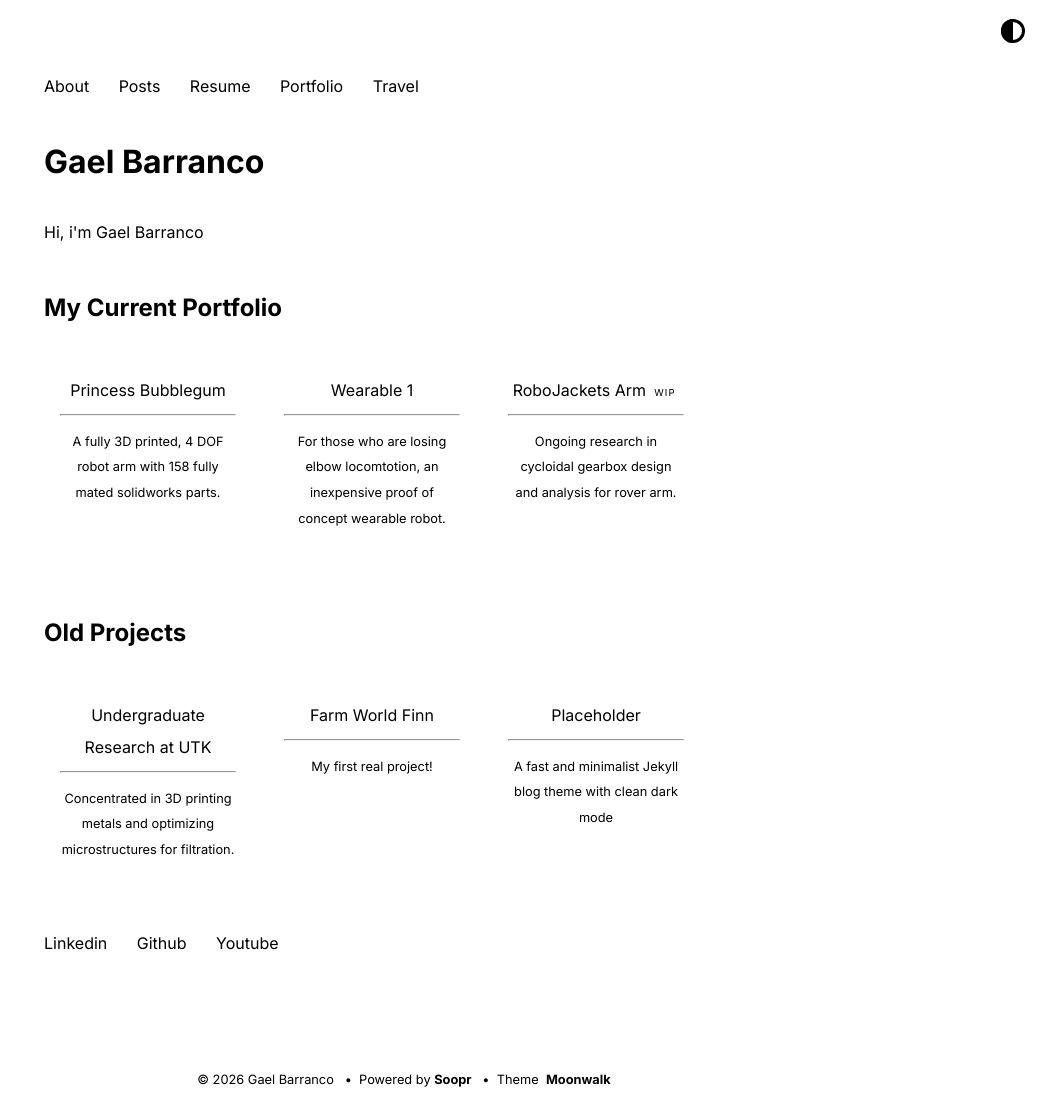
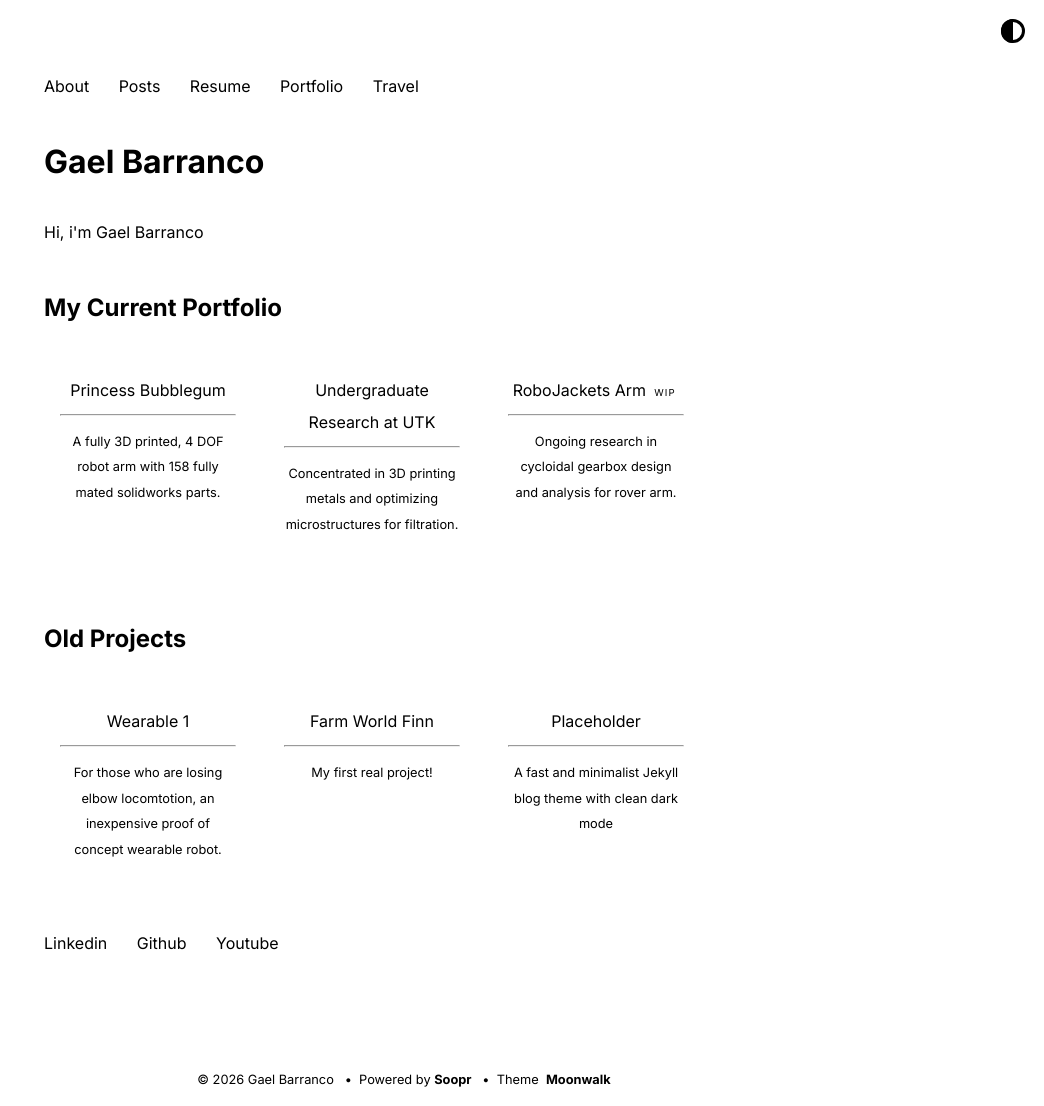
Before and after one commit to gbarranc/gbarranc.github.io, a Jekyll site: the page built from index.md, in a window 1280 px wide. Shown: the whole page, without its empty margins (236-1280 px from the left). Built offline with Jekyll 4.4.1, drawn with Linux system fonts in a browser that asks for light colours; part of the change alters nothing that is shown.

```diff
--- a/_data/home.yml
+++ b/_data/home.yml
@@ -19,9 +19,9 @@ project_entries:
     url: overview-post
     desc: A fully 3D printed, 4 DOF robot arm with 158 fully mated solidworks parts.
 
-  - title: Wearable 1
-    url: code
-    desc: For those who are losing elbow locomtotion, an inexpensive proof of concept wearable robot.
+  - title: Undergraduate Research at UTK
+    url: overview-post
+    desc: Concentrated in 3D printing metals and optimizing microstructures for filtration.
 
   - title: RoboJackets Arm
     url: overview-post
@@ -29,9 +29,9 @@ project_entries:
     highlight: WIP
 
 old_project_entries:
-  - title: Undergraduate Research at UTK
-    url: overview-post
-    desc: Concentrated in 3D printing metals and optimizing microstructures for filtration.
+  - title: Wearable 1
+    url: code
+    desc: For those who are losing elbow locomtotion, an inexpensive proof of concept wearable robot.
 
   - title: Farm World Finn
     url: overview-post
```
